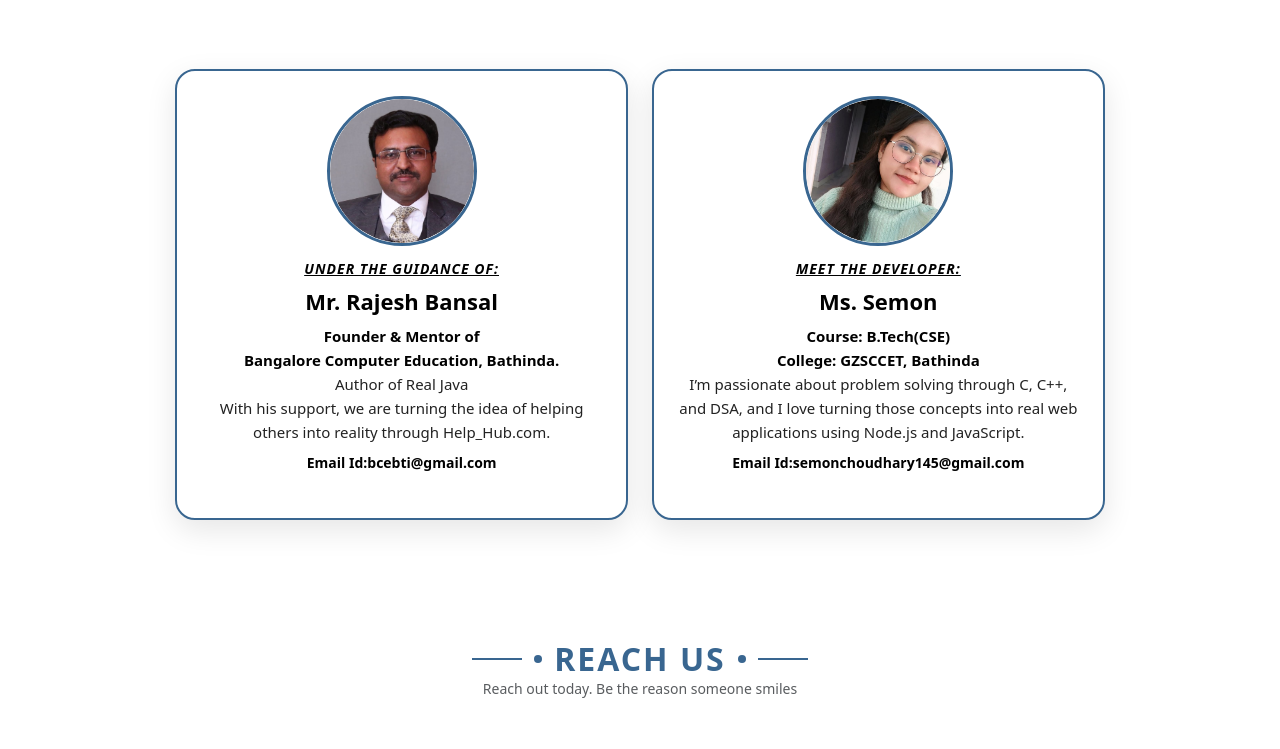
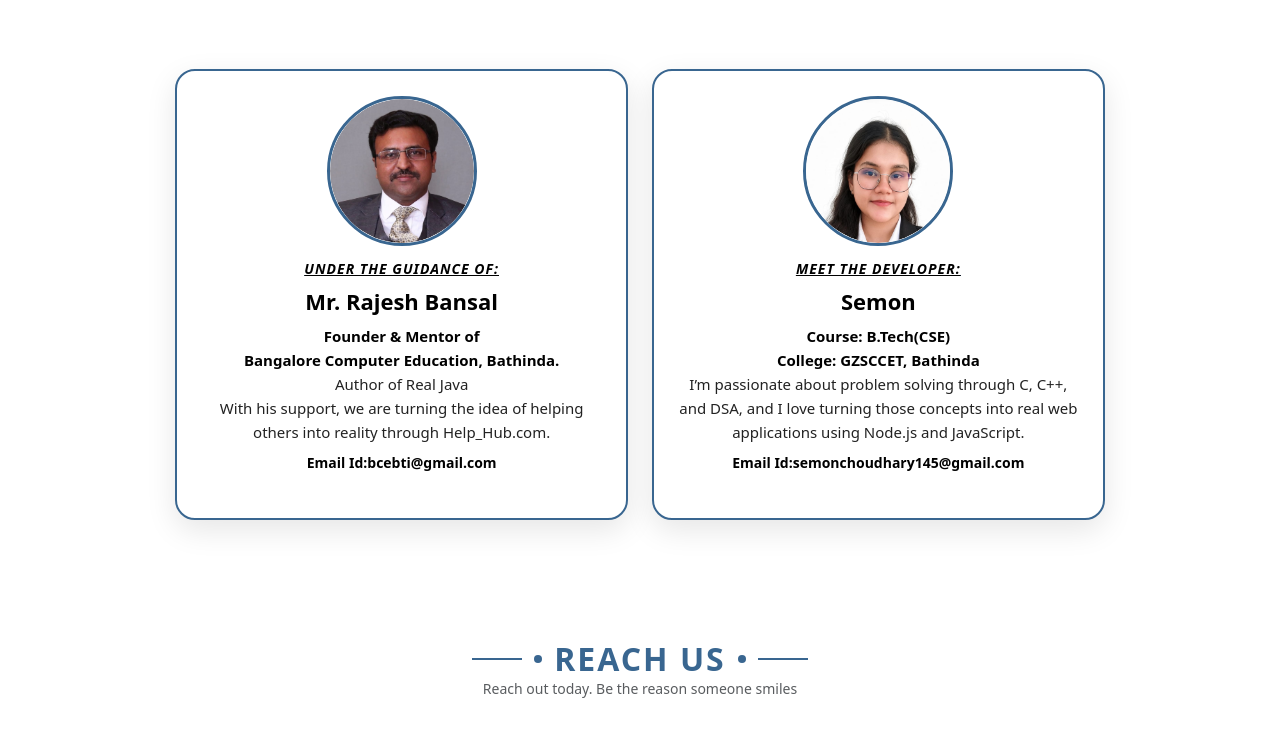
Before and after one commit to semonchoudhary145-oss/helphub, a website: page public/index.html in a window 1280 px wide. Shown: the part 1227-1976 px from the top of the page. Drawn offline with nearby package versions, Linux system fonts and the light colour scheme.

Commit message:
Update index.html

```diff
--- a/public/index.html
+++ b/public/index.html
@@ -430,12 +430,12 @@
                 <div class="service-card fancy-profile text-center">
 
                     <div class="profile-img-wrap">
-                        <img src="/pics/my.jpeg" alt="Mr Rajesh" class="profile-img">
+                        <img src="/pics/profile1.jpeg" alt="Mr Rajesh" class="profile-img">
                     </div>
 
                     <div class="profile-content">
                         <h5 class="profile-tag"><i><u>MEET THE DEVELOPER:</u></i></h5>
-                        <h4 class="profile-name">Ms. Semon</h4>
+                        <h4 class="profile-name">Semon</h4>
                         <p class="profile-role">
                            <b>Course: B.Tech(CSE)
                                     <br>College: GZSCCET, Bathinda</b><br>
```
